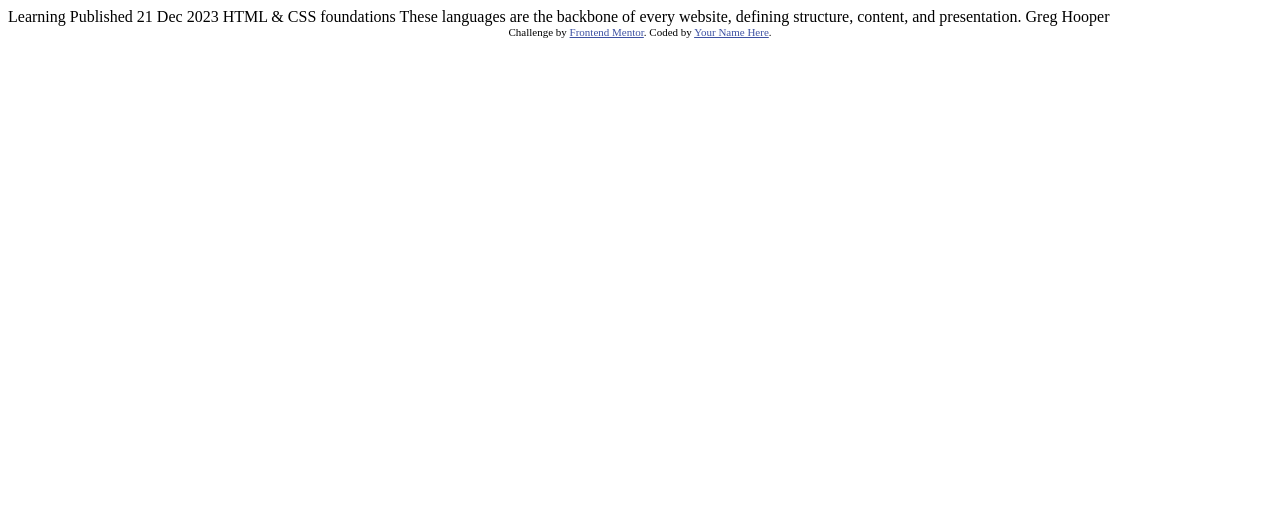
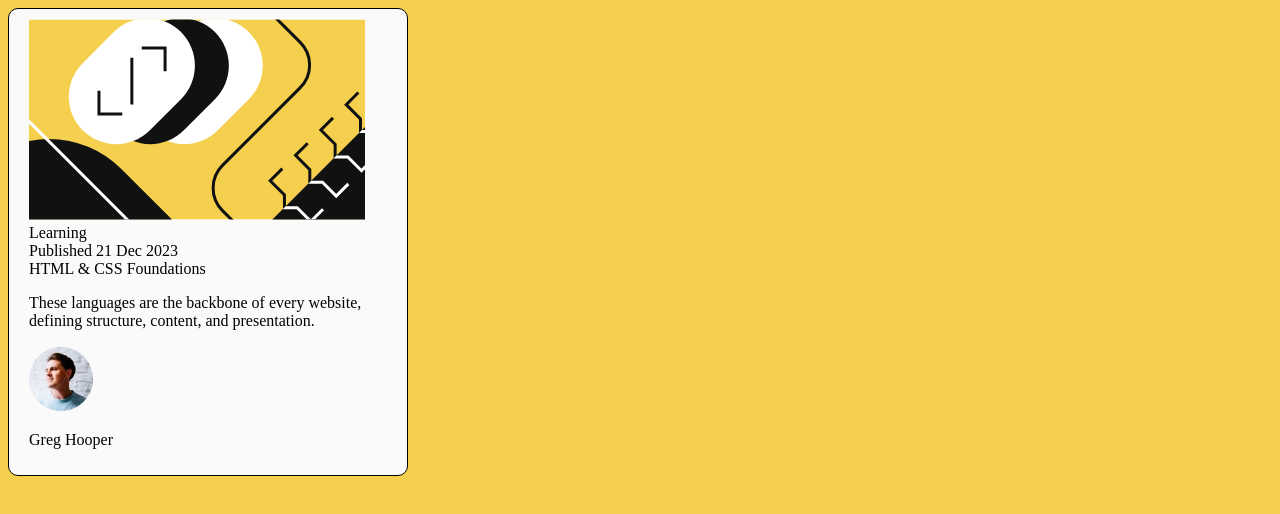
Before and after one commit to Fadhil762/blog-card, a plain HTML site: page index.html in a window 1280 px wide. Drawn offline with Linux system fonts and the light colour scheme.

Commit message:
finished the initial template

```diff
--- /dev/null
+++ b/assets/styling/main.css
@@ -0,0 +1,22 @@
+*{
+    box-sizing: border-box;
+    overflow:hidden;
+}
+body{
+    background-color: #F5D04E;
+}
+#card-container{
+    background-color:#fafafa;
+    border:1px solid #000000;
+    border-radius: 10px;
+    height:auto;
+    width:400px;
+    display:flex;
+    flex-direction:row;
+    align-items: center;
+    justify-content: center;
+}
+.card-wrapper{
+    margin: 10px 20px 10px 20px;
+
+}
--- a/index.html
+++ b/index.html
@@ -2,33 +2,36 @@
 <html lang="en">
 <head>
   <meta charset="UTF-8">
-  <meta name="viewport" content="width=device-width, initial-scale=1.0"> <!-- displays site properly based on user's device -->
-
+  <meta name="viewport" content="width=device-width, initial-scale=1.0">
   <link rel="icon" type="image/png" sizes="32x32" href="./assets/images/favicon-32x32.png">
-
+  <link rel="stylesheet" href="assets/styling/main.css">
   <title>Frontend Mentor | Blog preview card</title>
-
-  <!-- Feel free to remove these styles or customise in your own stylesheet 👍 -->
-  <style>
-    .attribution { font-size: 11px; text-align: center; }
-    .attribution a { color: hsl(228, 45%, 44%); }
-  </style>
 </head>
 <body>
-
-  Learning
-
-  Published 21 Dec 2023
-
-  HTML & CSS foundations
-
-  These languages are the backbone of every website, defining structure, content, and presentation.
-
-  Greg Hooper
-
-  <div class="attribution">
-    Challenge by <a href="https://www.frontendmentor.io?ref=challenge" target="_blank">Frontend Mentor</a>.
-    Coded by <a href="#">Your Name Here</a>.
+  <div id="card-container">
+    <div class="card-wrapper">
+      <div class="illustration">
+        <img class="illustration-image" src="assets/images/illustration-article.svg" alt="illustration image for the blog">
+      </div>
+      <section class="article-container">
+        <div class="article-header">
+          <div class="article-category">Learning</div>
+          <div class="article-date">Published 21 Dec 2023</div>
+        </div>
+        <div class="article-post">
+          <div class="article-title">HTML & CSS Foundations</div>
+          <div class="article-content">
+            <p>These languages are the backbone of every website, defining structure, content, and presentation.</p>
+          </div>
+        </div>
+        <div class="author-container">
+          <div class="author-profile">
+            <img class="author-picture" src="assets/images/image-avatar.webp" alt="profile picture of the author" >
+            <p>Greg Hooper</p>
+          </div>
+        </div>
+      </section>
+    </div>
   </div>
 </body>
 </html>
```
